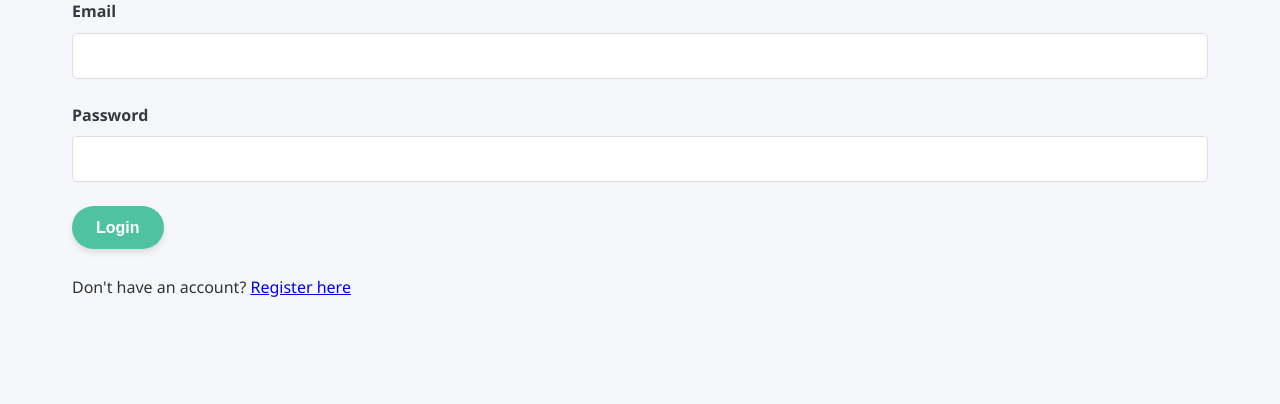
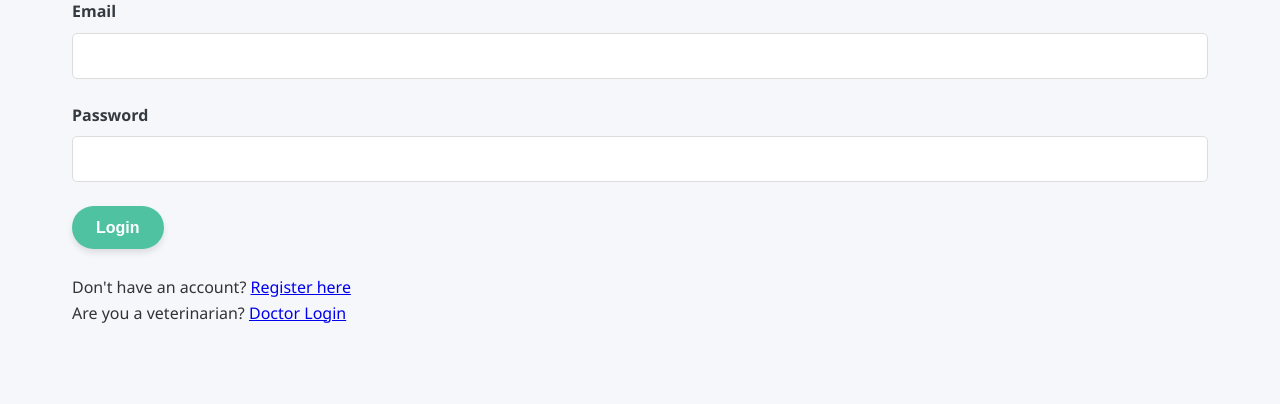
Before and after one commit to Gabszy10/alvin-astillazo, a PHP site: page /login.php in a window 1280 px wide. Shown: the part 167-571 px from the top of the page. Run offline with PHP 8.4, Linux system fonts and the light colour scheme.

Commit message:
Add doctor login link on user login page

```diff
--- a/login.php
+++ b/login.php
@@ -51,6 +51,7 @@ if ($_SERVER['REQUEST_METHOD'] === 'POST') {
         </form>
         <br>
         <p>Don't have an account? <a href="register.php">Register here</a></p>
+        <p>Are you a veterinarian? <a href="doctor_login.php">Doctor Login</a></p>
     </div>
 </body>
 
```
Also changed, not shown: README.md.
